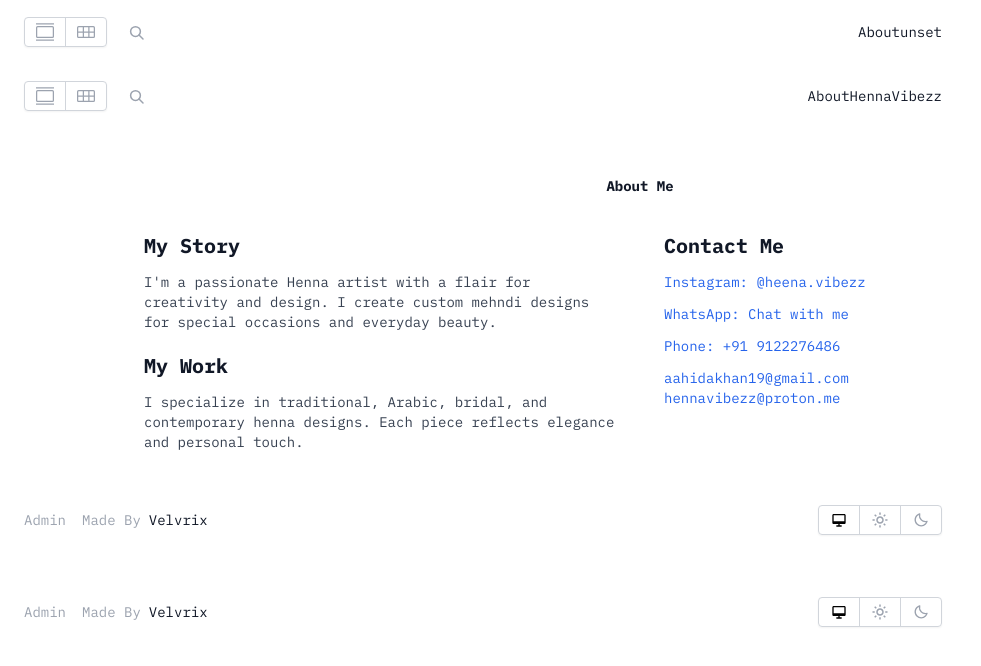
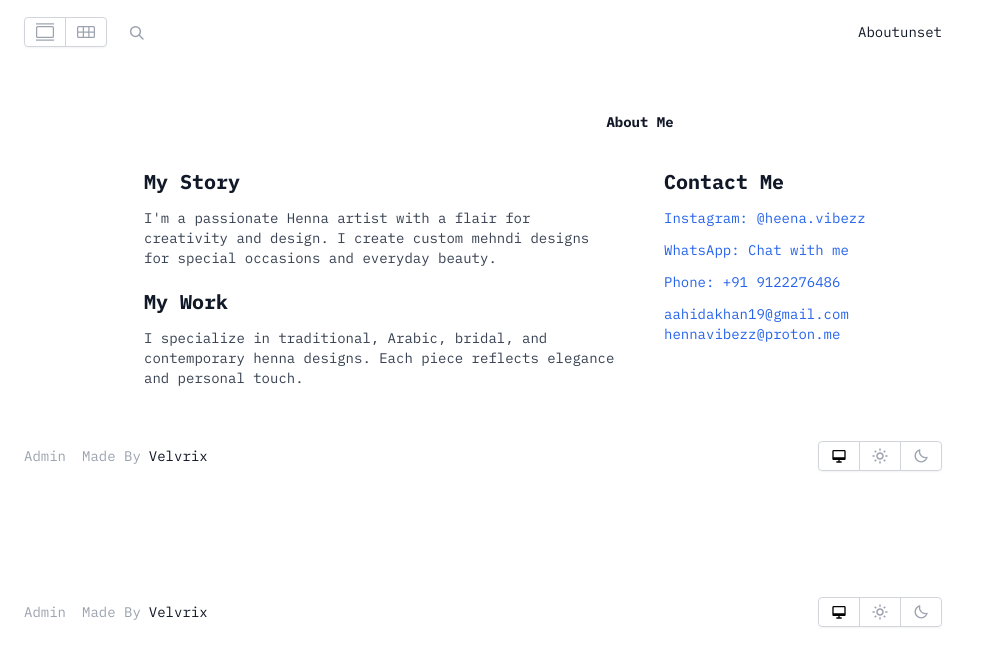
Before and after one commit to Velvrix20/hennavibezz, a Next.js app: page /about in a window 1280 px wide. Shown: the top 666 px of the page, without its empty margins (0-981 px from the left). Built offline with nearby package versions, Linux system fonts and the light colour scheme; no server answers; the database is empty.

Commit message:
Update page.tsx

```diff
--- a/src/app/about/page.tsx
+++ b/src/app/about/page.tsx
@@ -8,8 +8,6 @@ import React from 'react';
 export default function About() {
   return (
     <>
-      <Nav siteDomainOrTitle="HennaVibezz" />
-
       <main className="max-w-5xl mx-auto px-4 py-12">
         <h1 className="text-4xl font-bold mb-10 text-center">About Me</h1>
 
```
